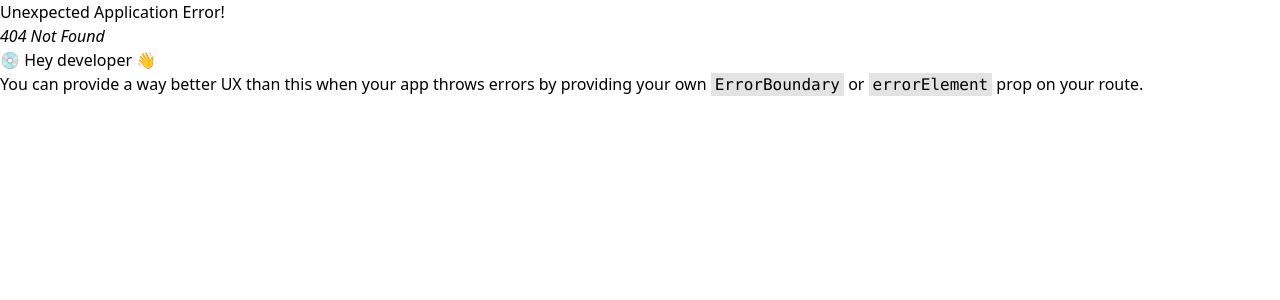
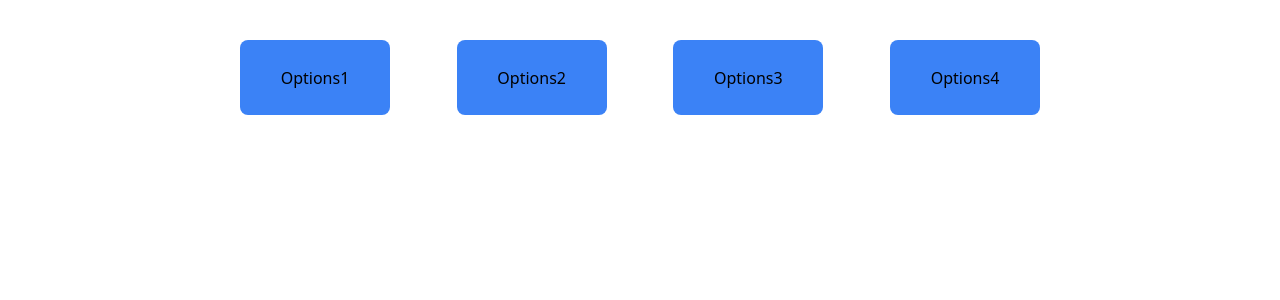
Before and after one commit to DanielFreeman068/react_tailwind, a React (Create React App) app in the folder react_tailwind/: page /forms in a window 1280 px wide. Before the commit this address had no page. Shown: the top 300 px of the page. Built offline with nearby package versions, Linux system fonts and the light colour scheme.

Commit message:
form dynamic rendering

```diff
--- a/react_tailwind/src/App.jsx
+++ b/react_tailwind/src/App.jsx
@@ -59,10 +59,10 @@ const Dashboard = () => {
         <button className="lg:hidden absolute top-4 right-4 text-white text-3xl" onClick={toggleSidebar}>&times;</button>
         <h2 className="text-2xl mb-4 flex justify-center">Logo</h2>
         <ul>
-          <li><a href="/" className="block py-2 px-4 rounded-md hover:bg-hl-blue hover:text-dark-blue">Home</a></li>
-          <li><a href="/" className="block py-2 px-4 rounded-md hover:bg-hl-blue hover:text-dark-blue">About</a></li>
-          <li><a href="/" className="block py-2 px-4 rounded-md hover:bg-hl-blue hover:text-dark-blue">Services</a></li>
-          <li><a href="/" className="block py-2 px-4 rounded-md hover:bg-hl-blue hover:text-dark-blue">Contact</a></li>
+          <li><a href="/" className="block py-2 px-4 rounded-md hover:bg-hl-blue hover:text-dark-blue">Dashboard</a></li>
+          <li><a href="/forms" className="block py-2 px-4 rounded-md hover:bg-hl-blue hover:text-dark-blue">Forms</a></li>
+          <li><a href="/" className="block py-2 px-4 rounded-md hover:bg-hl-blue hover:text-dark-blue">History</a></li>
+          <li><a href="/" className="block py-2 px-4 rounded-md hover:bg-hl-blue hover:text-dark-blue">About Us</a></li>
         </ul>
         <div className="flex-grow" />
         <div className="mb-4">
--- /dev/null
+++ b/react_tailwind/src/Forms.jsx
@@ -0,0 +1,36 @@
+import React, { useState } from "react";
+
+const Forms = () => {
+    const [selectedOption, setSelectedOption] = useState("")
+    const [formActive, setFormActive] = useState(false)
+
+    function handleOption(variable){
+        if(variable){
+            setSelectedOption(variable)
+            setFormActive(true)
+        }
+    }
+    return (
+        <>
+        {!formActive &&
+            <div className="flex w-[800px] justify-between mx-auto mt-10">
+                <button className="bg-blue-500 w-[150px] h-[75px] rounded-lg" onClick={()=>handleOption("test")}>Options1</button>
+                <button className="bg-blue-500 w-[150px] h-[75px] rounded-lg" onClick={()=>handleOption("test2")}>Options2</button>
+                <button className="bg-blue-500 w-[150px] h-[75px] rounded-lg" onClick={()=>handleOption("test3")}>Options3</button>
+                <button className="bg-blue-500 w-[150px] h-[75px] rounded-lg" onClick={()=>handleOption("test4")}>Options4</button>
+            </div>
+        }
+
+        {formActive &&
+            <button onClick={()=>setFormActive(false)}>Exit</button>
+        }
+
+        {selectedOption === "test" && formActive && <h1>test1</h1>}
+        {selectedOption === "test2" && formActive && <h1>test2</h1>}
+        {selectedOption === "test3" && formActive && <h1>test3</h1>}
+        {selectedOption === "test4" && formActive && <h1>test4</h1>}
+        </>
+    );
+};
+
+export default Forms;
--- a/react_tailwind/src/index.js
+++ b/react_tailwind/src/index.js
@@ -2,6 +2,7 @@ import React from 'react';
 import ReactDOM from 'react-dom/client';
 import './index.css';
 import Dashboard from './App';
+import Forms from './Forms';
 
 // Import necessary components for routing
 import { createBrowserRouter, RouterProvider } from 'react-router-dom';
@@ -9,6 +10,7 @@ import { createBrowserRouter, RouterProvider } from 'react-router-dom';
 //routing system configuration
 const router = createBrowserRouter([
   { path: '/', element: <Dashboard /> },
+  { path: '/forms', element: <Forms /> },
 ])
 
 const root = ReactDOM.createRoot(document.getElementById('root'));
```
